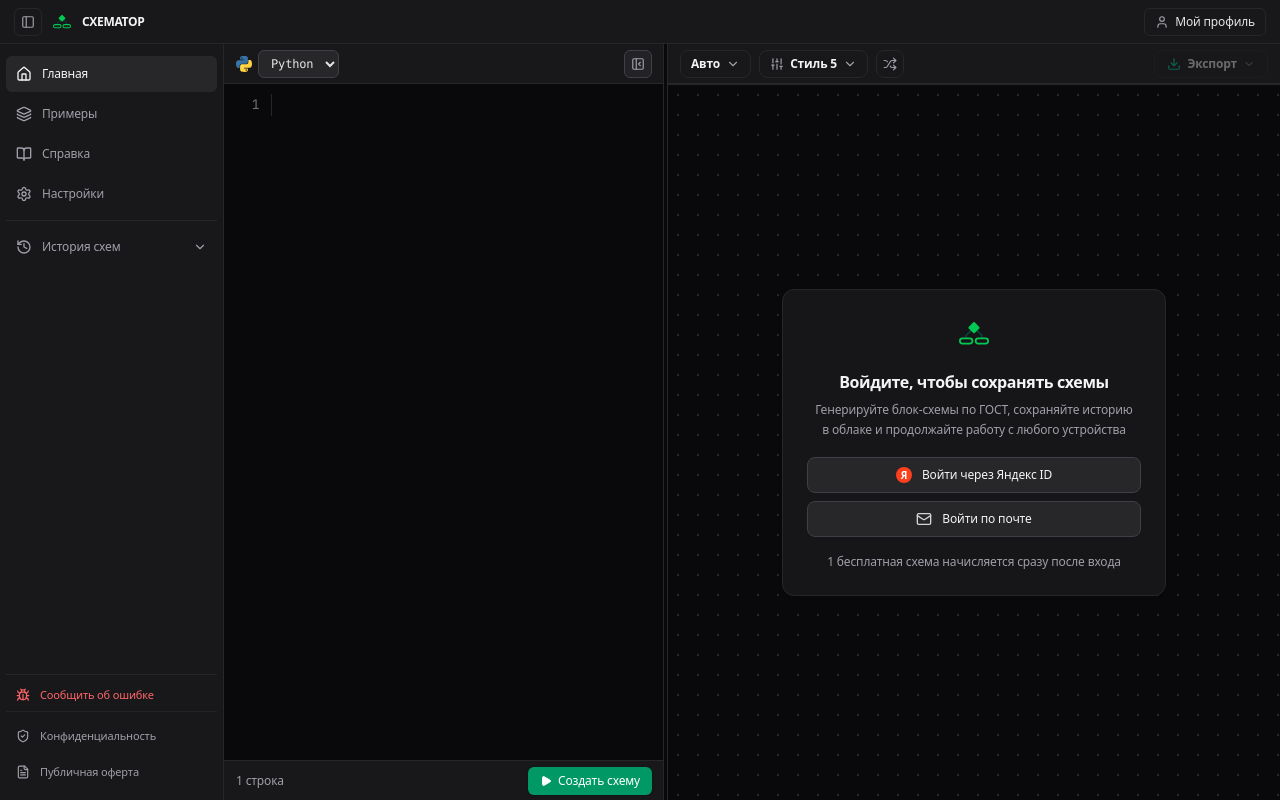
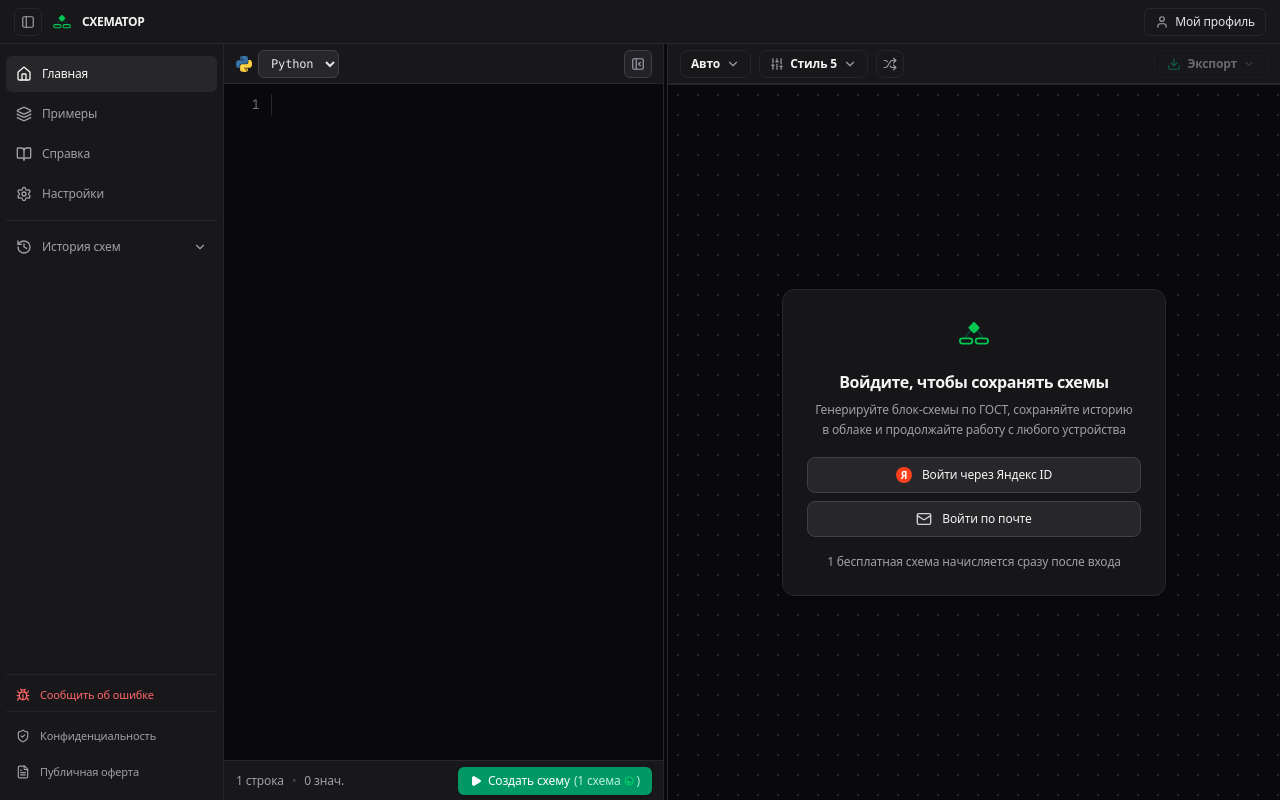
Before and after one commit to kilka221/schemator, a React (Vite) app: page / in a window 1280 px wide. Built offline with nearby package versions, Linux system fonts and the light colour scheme.

Commit message:
feat: implement dynamic token pricing based on code size
Update token consumption logic to scale costs relative to the number of significant lines. Added cost calculation utilities and updated backend endpoints to support variable token deductions.

```diff
--- a/server.ts
+++ b/server.ts
@@ -252,6 +252,7 @@
   try {
     const uid = req.body.uid || req.body.id;
     const email = req.body.email;
+    const count = parseInt(String(req.body.count || 1), 10) || 1;
     if (!uid) return res.status(400).json({ success: false, error: 'uid is required' });
 
     // Security: If session token is present, ensure caller cannot decrement someone else's tokens
@@ -260,7 +261,7 @@
     }
 
     try {
-      const newBalance = await decrementYdbToken(uid, email);
+      const newBalance = await decrementYdbToken(uid, email, count);
       return res.json({ success: true, tokens: newBalance });
     } catch (ydbErr: any) {
       console.warn('decrementToken fallback:', ydbErr?.message);
@@ -275,6 +276,7 @@
 apiRouter.post('/tokens/spend', optionalAuth, async (req: AuthenticatedRequest, res) => {
   try {
     const uid = req.body.uid || req.body.id;
+    const count = parseInt(String(req.body.count || 1), 10) || 1;
     if (!uid) return res.status(400).json({ success: false, error: 'uid is required' });
 
     if (req.user && req.user.uid !== uid) {
@@ -282,7 +284,7 @@
     }
 
     try {
-      const newBalance = await decrementYdbToken(uid);
+      const newBalance = await decrementYdbToken(uid, undefined, count);
       return res.json({ success: true, tokens: newBalance });
     } catch (ydbErr: any) {
       console.warn('spendToken fallback:', ydbErr?.message);
--- a/src/App.tsx
+++ b/src/App.tsx
@@ -86,6 +86,7 @@
 import { MobileExportSheet } from './MobileExportSheet';
 import { MobileMenuDrawer } from './MobileMenuDrawer';
 import { MobileBottomNav } from './MobileBottomNav';
+import { countSignificantLines, calculateSchemaCost, formatSchemaCountRu } from './utils/significantLines';
 
 export interface AppUserProfile {
   uid: string;
@@ -180,6 +181,15 @@
     return saved;
   });
   const [lastGeneratedLanguage, setLastGeneratedLanguage] = useState("python");
+
+  const significantLines = useMemo(() => {
+    return countSignificantLines(code, language);
+  }, [code, language]);
+
+  const schemaCost = useMemo(() => {
+    return calculateSchemaCost(significantLines);
+  }, [significantLines]);
+
   const [toastMessage, setToastMessage] = useState<string | null>(null);
   const [previousBackup, setPreviousBackup] = useState<{
     code: string;
@@ -817,8 +827,10 @@
           return;
       }
 
-      if (userTokens !== null && userTokens <= 0) {
-          showToast('У вас закончились схемы. Пополните баланс для продолжения');
+      const cost = calculateSchemaCost(countSignificantLines(code, language));
+
+      if (userTokens !== null && userTokens < cost) {
+          showToast(`Для создания этой схемы требуется ${formatSchemaCountRu(cost)}. На вашем балансе: ${formatSchemaCountRu(userTokens)}`);
           setIsTariffModalOpen(true);
           return;
       }
@@ -845,7 +857,7 @@
           localStorage.setItem('blockcraft_code_persist', code);
 
           // Decrement token in Yandex Database (YDB) in the background
-          decrementYdbUserToken(currentUser.uid, currentUser.email).then(nextCount => {
+          decrementYdbUserToken(currentUser.uid, currentUser.email, cost).then(nextCount => {
             if (typeof nextCount === 'number') {
               setUserTokens(nextCount);
               localStorage.setItem('blockcraft_yandex_user', JSON.stringify({ ...currentUser, tokens: nextCount }));
@@ -2228,17 +2240,35 @@
                 <div className={`h-10 px-3 border-t flex items-center justify-between text-xs shrink-0 ${
                   isDark ? 'bg-zinc-900 border-zinc-800 text-zinc-400' : 'bg-zinc-50/90 border-zinc-200 text-zinc-600'
                 }`}>
-                  <div className="flex items-center text-xs text-zinc-500 dark:text-zinc-400 select-none">
+                  <div className="flex items-center gap-2 text-xs text-zinc-500 dark:text-zinc-400 select-none">
                     <span>{formatLinesRu(code.split('\n').length)}</span>
+                    <span className="text-zinc-300 dark:text-zinc-700">•</span>
+                    <span title="Значимые строки (без пустых строк и комментариев)">
+                      {significantLines} знач.
+                    </span>
                   </div>
 
                   <button
                     onClick={handleGenerateClick}
                     disabled={isGenerating}
-                    className="bg-emerald-600 hover:bg-emerald-500 active:bg-emerald-700 text-white font-medium text-xs h-7 px-3 rounded-md shadow-sm transition-colors flex items-center gap-1.5 cursor-pointer disabled:opacity-50"
+                    className="bg-emerald-600 hover:bg-emerald-500 active:bg-emerald-700 text-white font-medium text-xs h-7 px-3 rounded-md shadow-sm transition-all flex items-center gap-1.5 cursor-pointer disabled:opacity-50"
+                    title={`Стоимость: ${formatSchemaCountRu(schemaCost)} (каждые 80 значимых строк: +1 схема)`}
                   >
-                    <Play className="w-3 h-3 fill-current" />
-                    <span>{isGenerating ? "Генерация..." : "Создать схему"}</span>
+                    <Play className="w-3 h-3 fill-current shrink-0" />
+                    <span>
+                      {isGenerating ? (
+                        "Генерация..."
+                      ) : (
+                        <span className="inline-flex items-center gap-1">
+                          <span>Создать схему</span>
+                          <span className="font-normal text-emerald-100/90 inline-flex items-center gap-0.5">
+                            <span>({formatSchemaCountRu(schemaCost)}</span>
+                            <CoinsIcon size={11} className="w-3 h-3 inline shrink-0" />
+                            <span>)</span>
+                          </span>
+                        </span>
+                      )}
+                    </span>
                   </button>
                 </div>
               </div>
@@ -3394,6 +3424,7 @@
         onOpenMenu={() => setIsMobileMenuOpen(true)}
         lineCount={code.split('\n').length}
         hasDiagram={graphs.length > 0}
+        schemaCost={schemaCost}
       />
 
       {/* Mobile Code Editor Sheet */}
@@ -3418,6 +3449,8 @@
           setIsPresetsModalOpen(true);
         }}
         isDark={isDark}
+        schemaCost={schemaCost}
+        significantLines={significantLines}
       />
 
       {/* Mobile Export Sheet */}
--- /dev/null
+++ b/src/utils/significantLines.ts
@@ -0,0 +1,166 @@
+/**
+ * Calculates the number of significant lines of code (ignoring empty lines and comments)
+ */
+export function countSignificantLines(code: string, language?: string): number {
+  if (!code || !code.trim()) return 0;
+
+  const lines = code.split(/\r?\n/);
+  let count = 0;
+  let inBlockComment = false;
+  let blockCommentType: 'slash_star' | 'triple_double' | 'triple_single' | 'html' | 'brace' | null = null;
+
+  const lang = (language || '').toLowerCase().trim();
+  const isPythonOrRuby = ['python', 'py', 'ruby', 'rb', 'bash', 'sh', 'shell', 'yaml', 'yml', 'r'].includes(lang);
+  const isPascal = ['pascal', 'delphi'].includes(lang);
+
+  for (let rawLine of lines) {
+    let line = rawLine.trim();
+    if (!line) continue; // blank line
+
+    // If we are currently inside a multi-line block comment:
+    if (inBlockComment) {
+      if (blockCommentType === 'slash_star') {
+        const endIdx = line.indexOf('*/');
+        if (endIdx !== -1) {
+          inBlockComment = false;
+          blockCommentType = null;
+          line = line.substring(endIdx + 2).trim();
+          if (!line) continue;
+        } else {
+          continue;
+        }
+      } else if (blockCommentType === 'triple_double') {
+        const endIdx = line.indexOf('"""');
+        if (endIdx !== -1) {
+          inBlockComment = false;
+          blockCommentType = null;
+          line = line.substring(endIdx + 3).trim();
+          if (!line) continue;
+        } else {
+          continue;
+        }
+      } else if (blockCommentType === 'triple_single') {
+        const endIdx = line.indexOf("'''");
+        if (endIdx !== -1) {
+          inBlockComment = false;
+          blockCommentType = null;
+          line = line.substring(endIdx + 3).trim();
+          if (!line) continue;
+        } else {
+          continue;
+        }
+      } else if (blockCommentType === 'html') {
+        const endIdx = line.indexOf('-->');
+        if (endIdx !== -1) {
+          inBlockComment = false;
+          blockCommentType = null;
+          line = line.substring(endIdx + 3).trim();
+          if (!line) continue;
+        } else {
+          continue;
+        }
+      } else if (blockCommentType === 'brace') {
+        const endIdx = line.indexOf('}');
+        if (endIdx !== -1) {
+          inBlockComment = false;
+          blockCommentType = null;
+          line = line.substring(endIdx + 1).trim();
+          if (!line) continue;
+        } else {
+          continue;
+        }
+      }
+    }
+
+    // Check start of block comment
+    if (line.startsWith('/*')) {
+      const endIdx = line.indexOf('*/', 2);
+      if (endIdx !== -1) {
+        // Comment opened and closed on same line
+        const rest = line.substring(endIdx + 2).trim();
+        if (rest) count++;
+        continue;
+      } else {
+        inBlockComment = true;
+        blockCommentType = 'slash_star';
+        continue;
+      }
+    }
+
+    if (isPythonOrRuby && (line.startsWith('"""') || line.startsWith("'''"))) {
+      const marker = line.startsWith('"""') ? '"""' : "'''";
+      const endIdx = line.indexOf(marker, 3);
+      if (endIdx !== -1) {
+        const rest = line.substring(endIdx + 3).trim();
+        if (rest) count++;
+        continue;
+      } else {
+        inBlockComment = true;
+        blockCommentType = marker === '"""' ? 'triple_double' : 'triple_single';
+        continue;
+      }
+    }
+
+    if (isPascal && line.startsWith('{')) {
+      const endIdx = line.indexOf('}');
+      if (endIdx !== -1) {
+        const rest = line.substring(endIdx + 1).trim();
+        if (rest) count++;
+        continue;
+      } else {
+        inBlockComment = true;
+        blockCommentType = 'brace';
+        continue;
+      }
+    }
+
+    if (line.startsWith('<!--')) {
+      const endIdx = line.indexOf('-->', 4);
+      if (endIdx !== -1) {
+        const rest = line.substring(endIdx + 3).trim();
+        if (rest) count++;
+        continue;
+      } else {
+        inBlockComment = true;
+        blockCommentType = 'html';
+        continue;
+      }
+    }
+
+    // Single-line comments
+    if (line.startsWith('//')) continue;
+    if (line.startsWith('#')) continue;
+    if (line.startsWith('--')) continue;
+    if (line.startsWith(';')) continue;
+    if (line.startsWith('*') && (line.length === 1 || /\s/.test(line[1]))) continue;
+
+    // Significant code line!
+    count++;
+  }
+
+  return count;
+}
+
+/**
+ * Calculates the cost in "Схемы" for generating a diagram based on significant lines of code.
+ * 1 to 80 significant lines = 1 схема.
+ * 81 to 160 significant lines = 2 схемы.
+ * Every 80 significant lines adds 1 схема.
+ */
+export function calculateSchemaCost(significantLines: number): number {
+  if (significantLines <= 0) return 1;
+  return Math.max(1, Math.ceil(significantLines / 80));
+}
+
+/**
+ * Formats count with Russian noun declension for "схема":
+ * 1 схема, 2 схемы, 5 схем
+ */
+export function formatSchemaCountRu(count: number): string {
+  const abs = Math.abs(count) % 100;
+  const lastDigit = abs % 10;
+  if (abs > 10 && abs < 20) return `${count} схем`;
+  if (lastDigit > 1 && lastDigit < 5) return `${count} схемы`;
+  if (lastDigit === 1) return `${count} схема`;
+  return `${count} схем`;
+}
--- a/src/ydbClient.ts
+++ b/src/ydbClient.ts
@@ -84,11 +84,11 @@
   return null;
 }
 
-export async function decrementYdbUserToken(uid: string, email?: string | null): Promise<number> {
+export async function decrementYdbUserToken(uid: string, email?: string | null, count: number = 1): Promise<number> {
   const data = await safeFetchJson('/api/users/decrement-token', {
     method: 'POST',
     headers: { 'Content-Type': 'application/json' },
-    body: JSON.stringify({ uid, email }),
+    body: JSON.stringify({ uid, email, count }),
   });
   if (typeof data?.tokens === 'number') {
     return data.tokens;
```
Also changed, not shown: src/MobileBottomNav.tsx (+11 -1 lines), src/MobileCodeSheet.tsx (+16 -6 lines), src/server/ydb.ts (+7 -5 lines).
